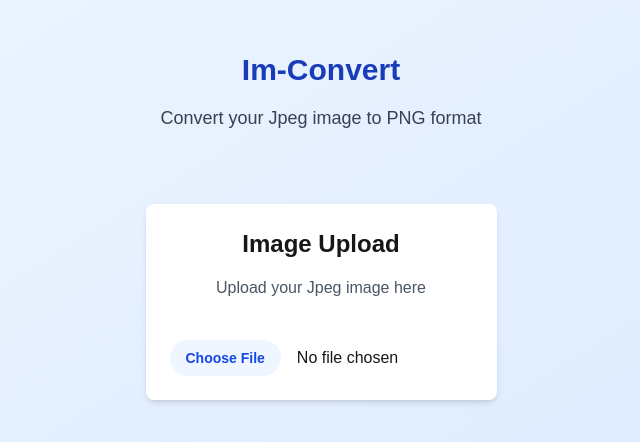
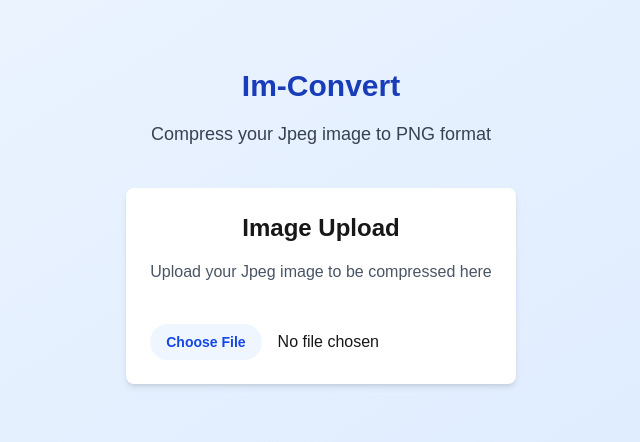
Before and after one commit to abunusaybah1/im-convert, a Next.js app: page / in a window 1280 px wide. Shown: the part 174-616 px from the top of the page, without its empty margins (319-959 px from the left). Built offline with nearby package versions, Linux system fonts and the light colour scheme.

Commit message:
Added compression feature

```diff
--- a/app/page.tsx
+++ b/app/page.tsx
@@ -1,12 +1,14 @@
-import ImageUpload from "@/components/ImageUpload";
+import ImageConvert from "@/components/ImageConvert";
+import ImageCompress from "@/components/ImageCompress";
 import React from "react";
 
 const page = () => {
   return (
     <div className="flex min-h-screen flex-col items-center justify-center py-8 bg-gradient-to-br from-blue-50 to-blue-100">
       <h2 className="text-3xl font-bold mb-4 text-blue-800">Im-Convert</h2>
-      <p className="text-lg text-gray-700 mb-8">Convert your Jpeg image to PNG format</p>
-      <ImageUpload />
+
+      {/* <ImageConvert /> */}
+      <ImageCompress />
     </div>
   );
 };
--- /dev/null
+++ b/components/ImageCompress.tsx
@@ -0,0 +1,155 @@
+"use client";
+// import { NewImage } from "@/types/index";
+import React, { useState } from "react";
+// import Image from "next/image";
+
+const ImageConvert = () => {
+  const [imageSrc, setImageSrc] = useState<string | null>(null);
+  const [isLoading, setIsLoading] = useState(false);
+  const [imageFile, setImageFile] = useState<File | null>(null);
+  const [newSize, setNewSize] = useState<string>("");
+  const [status, setStatus] = useState<string>("");
+
+  const handleUploadImage = (e: React.ChangeEvent<HTMLInputElement>) => {
+    const newImage = e.target.files?.[0];
+    if (!newImage) return;
+
+    if (
+      newImage.type.includes("image/jpeg") ||
+      newImage.type.includes("image/jpg")
+    ) {
+      const reader = new FileReader(); //The FileReader interface lets web applications asynchronously read the contents of files (or raw data buffers) stored on the user's computer, using File or Blob objects to specify the file or data to read.
+      reader.onload = (e) => {
+        setImageSrc(e.target?.result as string);
+        setImageFile(newImage);
+        return imageFile;
+      };
+      reader.readAsDataURL(newImage); //The readAsDataURL() method of the FileReader interface is used to read the contents of the specified file's data as a base64 encoded string.
+    } else {
+      setStatus("Please upload a jpeg image");
+      setTimeout(() => {
+        setStatus("");
+      }, 3000);
+      e.target.value = "";
+      setImageSrc(null);
+    }
+    e.preventDefault();
+  };
+
+  const handleCompress = (e: React.FormEvent<HTMLFormElement>) => {
+    e.preventDefault();
+    setIsLoading(true);
+    setStatus("Compressing image, please wait...");
+    setTimeout(() => {
+      setStatus("");
+    }, 3000);
+    setNewSize("");
+
+    if (!imageSrc) return;
+
+    setTimeout(() => {
+      const imageObj = new Image();
+      const width = imageObj.width;
+      const height = imageObj.height;
+
+      imageObj.src = imageSrc;
+
+      imageObj.onload = () => {
+        const canvasElem = document.createElement("canvas");
+
+        const scale = Math.sqrt(
+          (Number(newSize) * 1024) / (imageFile?.size || 1),
+        ); //When we divide the new size by the original size, we get a ratio that represents how much smaller the new image should be compared to the original. By taking the square root of this ratio, we can determine the scaling factor for both the width and height of the image, ensuring that the aspect ratio is maintained while resizing.
+
+        canvasElem.width = Math.floor(width * scale); // Gets the width and heigth of the image to be used as the canvas dimensions
+        canvasElem.height = Math.floor(height * scale);
+
+        const canvasContext = canvasElem.getContext("2d");
+        if (!canvasContext) return;
+
+        canvasContext.drawImage(
+          imageObj,
+          0,
+          0,
+          canvasElem.width,
+          canvasElem.height,
+        );
+        const dataUrl = canvasElem.toDataURL("image/png"); //The HTMLCanvasElement.toDataURL() method returns a data URL containing a representation of the image in the format specified by the type parameter.
+
+        const imageDownloadLink = document.createElement("a");
+        imageDownloadLink.href = dataUrl;
+        imageDownloadLink.download = "im-convert-image.png";
+        imageDownloadLink.click();
+      };
+
+      setIsLoading(false);
+      setStatus("Image compressed successfully and downloaded!");
+    }, 2000);
+  };
+
+  return (
+    <>
+      <p className="text-lg text-gray-700">
+        Compress your Jpeg image to PNG format
+      </p>
+      <div className="max-w-lg mx-auto p-6 bg-white rounded-lg shadow-md mt-10">
+        <h2 className="text-2xl font-bold mb-4 text-center">Image Upload</h2>
+        <p className="text-gray-600 text-center">
+          Upload your Jpeg image to be compressed here
+        </p>
+
+        <section className="mt-10">
+          <form
+            action=""
+            onSubmit={handleCompress}
+            className="flex flex-col gap-6"
+          >
+            <input
+              type="file"
+              accept="image/*"
+              id="upload"
+              onChange={handleUploadImage}
+              className="file:mr-4 file:py-2 file:px-4 file:rounded-full file:border-0 file:text-sm file:font-semibold file:bg-blue-50 file:text-blue-700 hover:file:bg-blue-100"
+            />
+            {imageSrc && (
+              <div className="flex flex-col items-center mt-6">
+                <h3 className="text-xl font-semibold mb-2">Preview</h3>
+                <p className="text-gray-500 mb-4">
+                  Image preview will be shown here
+                </p>
+                <p>
+                  Image size:
+                  {imageFile?.size ? (imageFile.size / 1024).toFixed(2) : 0} KB
+                </p>
+                <img
+                  src={imageSrc}
+                  alt="Preview"
+                  style={{ maxWidth: "300px" }}
+                  className="rounded shadow mb-4"
+                />
+                Preferred size in KB{" "}
+                <input
+                  type="number"
+                  className="border-red-600 "
+                  placeholder="Enter preferred size in KB"
+                  value={newSize}
+                  onChange={(e) => setNewSize(e.target.value)}
+                />
+                <button
+                  type="submit"
+                  disabled={!newSize}
+                  className={`${newSize ? "bg-blue-600 hover:bg-blue-700" : "bg-gray-500 disabled cursor-not-allowed"} px-6 py-2 text-white rounded transition-colors duration-200`}
+                >
+                  {isLoading ? "Compressing..." : "Compress image"}
+                </button>
+              </div>
+            )}
+            {status && <p className="text-green-600 mt-4">{status}</p>}
+          </form>
+        </section>
+      </div>
+    </>
+  );
+};
+
+export default ImageConvert;
--- a/components/ImageUpload.tsx
+++ b/components/ImageConvert.tsx
@@ -3,7 +3,7 @@
 import React, { useState } from "react";
 // import Image from "next/image";
 
-const ImageUpload = () => {
+const ImageConvert = () => {
   const [imageSrc, setImageSrc] = useState<string | null>(null);
   const [isLoading, setIsLoading] = useState(false);
 
@@ -41,6 +41,9 @@ const ImageUpload = () => {
 
       imageObj.onload = () => {
         const canvasElem = document.createElement("canvas");
+        const width = imageObj.width;
+        const height = imageObj.height;
+
         canvasElem.width = imageObj.width; // Gets the width and heigth of the image to be used as the canvas dimensions
         canvasElem.height = imageObj.height;
 
@@ -63,6 +66,10 @@ const ImageUpload = () => {
   };
 
   return (
+    <>
+      <p className="text-lg text-gray-700">
+        Convert your Jpeg image to PNG format
+      </p>
       <div className="max-w-lg mx-auto p-6 bg-white rounded-lg shadow-md mt-10">
         <h2 className="text-2xl font-bold mb-4 text-center">Image Upload</h2>
         <p className="text-gray-600 text-center">Upload your Jpeg image here</p>
@@ -103,7 +110,8 @@ const ImageUpload = () => {
           </form>
         </section>
       </div>
+    </>
   );
 };
 
-export default ImageUpload;
+export default ImageConvert;
```
Lines whose indentation alone changed are shown as unchanged.
